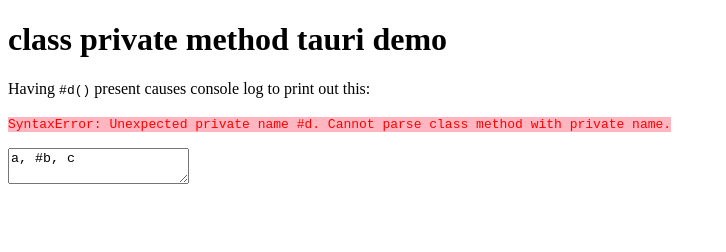
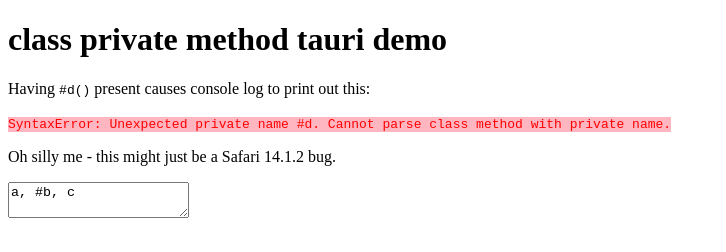
Before and after one commit to hchiam/learning-tauri, a website: page ui/index.html in a window 1280 px wide. Shown: the whole page, without its empty margins (0-726 px from the left). Drawn offline with Linux system fonts and the light colour scheme.

Commit message:
point out maybe Safari needs updating

```diff
--- a/ui/index.html
+++ b/ui/index.html
@@ -16,6 +16,7 @@
         private name.</code
       >
     </p>
+    <p>Oh silly me - this might just be a Safari 14.1.2 bug.</p>
     <textarea id="out"></textarea>
     <script src="index.js"></script>
   </body>
```
